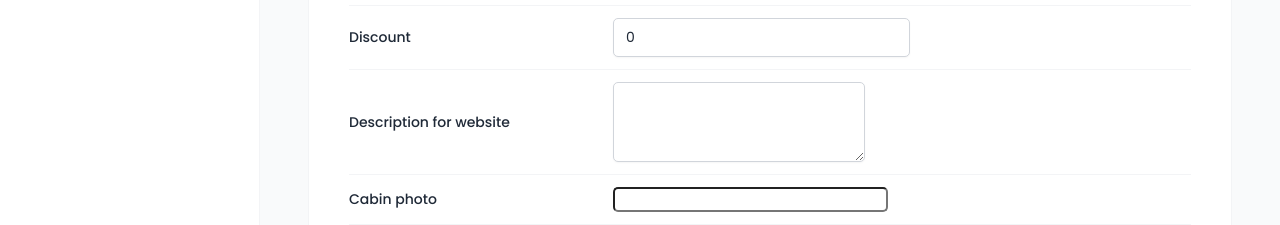
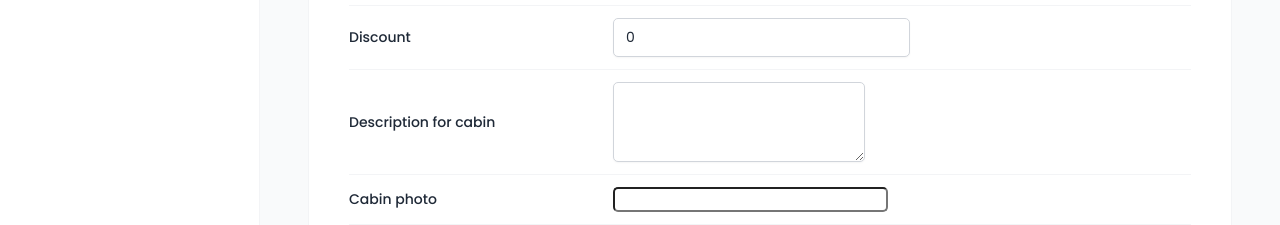
Before and after one commit to indunil-jay/meadow-sanctuary, a React (Vite) app: page /cabins in a window 1280 px wide. Both pictures are taken after a click on the button "Add new Cabin". Shown: the part 516-741 px from the top of the page. Built offline with nearby package versions, Linux system fonts and the light colour scheme; no server answers; the database is empty; a web font is replaced by a local one.

Commit message:
add createCabin form's functionality and valide using react-hook-form

```diff
--- a/package.json
+++ b/package.json
@@ -15,6 +15,7 @@
     "@tanstack/react-query-devtools": "^5.45.1",
     "react": "^18.2.0",
     "react-dom": "^18.2.0",
+    "react-hook-form": "^7.52.0",
     "react-hot-toast": "^2.4.1",
     "react-icons": "^5.2.1",
     "react-router-dom": "^6.23.1",
--- /dev/null
+++ b/src/components/forms/FormRow.tsx
@@ -0,0 +1,57 @@
+import { ReactElement } from "react";
+import styled from "styled-components";
+
+const StyledFormRow = styled.div`
+  display: grid;
+  align-items: center;
+  grid-template-columns: 24rem 1fr 1.2fr;
+  gap: 2.4rem;
+
+  padding: 1.2rem 0;
+
+  &:first-child {
+    padding-top: 0;
+  }
+
+  &:last-child {
+    padding-bottom: 0;
+  }
+
+  &:not(:last-child) {
+    border-bottom: 1px solid var(--color-grey-100);
+  }
+
+  &:has(button) {
+    display: flex;
+    justify-content: flex-end;
+    gap: 1.2rem;
+  }
+`;
+
+const Label = styled.label`
+  font-weight: 500;
+`;
+
+const Error = styled.span`
+  font-size: 1.4rem;
+  color: var(--color-red-700);
+`;
+
+type Props = {
+  children: ReactElement<{ id?: string }>;
+  label: string;
+  error?: string;
+  orientation?: string;
+};
+
+const FormRow = ({ label, error, children }: Props) => {
+  return (
+    <StyledFormRow>
+      {label && <Label htmlFor={children?.props?.id}>{label}</Label>}
+      {children}
+      {error && <Error>{error}</Error>}
+    </StyledFormRow>
+  );
+};
+
+export default FormRow;
--- a/src/features/cabins/CreateCabinForm.tsx
+++ b/src/features/cabins/CreateCabinForm.tsx
@@ -4,8 +4,13 @@
 import { Textarea } from "../../components/forms/Textarea";
 import FileInput from "../../components/forms/FileInput";
 import Button from "../../components/ui/Button";
+import { SubmitHandler, useForm } from "react-hook-form";
+import { useMutation, useQueryClient } from "@tanstack/react-query";
+import { TCabin, createCabin } from "../../services/apiCabins";
+import toast from "react-hot-toast";
+import FormRow from "../../components/forms/FormRow";
 
-const FormRow = styled.div`
+const StyledFormRow = styled.div`
   display: grid;
   align-items: center;
   grid-template-columns: 24rem 1fr 1.2fr;
@@ -36,47 +41,129 @@
   font-weight: 500;
 `;
 
-function CreateCabinForm() {
+type CreateCabinFormData = {
+  name: string;
+  maxCapacity: number;
+  regularPrice: number;
+  discount: number;
+  description: string;
+  image: FileList;
+};
+
+const CreateCabinForm = () => {
+  const { register, handleSubmit, reset, getValues, formState } =
+    useForm<CreateCabinFormData>();
+  const { errors } = formState;
+  const queryClient = useQueryClient();
+
+  const { mutate, isPending: isCreating } = useMutation({
+    mutationFn: createCabin,
+    onSuccess: () => {
+      toast.success("New cabin successfully created.");
+      queryClient.invalidateQueries({
+        queryKey: ["cabins"],
+      });
+      reset();
+    },
+    onError: (error) => {
+      toast.error(error.message);
+    },
+  });
+
+  const onSubmitForm: SubmitHandler<CreateCabinFormData> = (data) => {
+    // TODO:image
+    const newCabin: Omit<TCabin, "id" | "created_at" | "image"> = {
+      name: data.name,
+      maxCapacity: data.maxCapacity,
+      regularPrice: data.regularPrice,
+      discount: data.discount,
+      description: data.description,
+    };
+
+    mutate(newCabin as TCabin);
+  };
+
   return (
-    <Form>
-      <FormRow>
-        <Label htmlFor="name">Cabin name</Label>
-        <Input type="text" id="name" />
+    <Form onSubmit={handleSubmit(onSubmitForm)}>
+      <FormRow label="Cabin name" error={errors.name?.message}>
+        <Input
+          disabled={isCreating}
+          type="text"
+          id="name"
+          {...register("name", { required: "This Filed is Required." })}
+        />
       </FormRow>
 
-      <FormRow>
-        <Label htmlFor="maxCapacity">Maximum capacity</Label>
-        <Input type="number" id="maxCapacity" />
+      <FormRow label="Maximum capacity" error={errors.maxCapacity?.message}>
+        <Input
+          disabled={isCreating}
+          type="number"
+          id="maxCapacity"
+          {...register("maxCapacity", {
+            required: "This Filed is Required.",
+            min: {
+              value: 1,
+              message: "Capacity should be at least 1",
+            },
+          })}
+        />
       </FormRow>
 
-      <FormRow>
-        <Label htmlFor="regularPrice">Regular price</Label>
-        <Input type="number" id="regularPrice" />
+      <FormRow label="Regular price" error={errors.regularPrice?.message}>
+        <Input
+          disabled={isCreating}
+          type="number"
+          id="regularPrice"
+          {...register("regularPrice", {
+            required: "This Filed is Required.",
+            min: {
+              value: 1,
+              message: "Price should be at least 1",
+            },
+          })}
+        />
       </FormRow>
 
-      <FormRow>
-        <Label htmlFor="discount">Discount</Label>
-        <Input type="number" id="discount" defaultValue={0} />
+      <FormRow label="Discount" error={errors.discount?.message}>
+        <Input
+          disabled={isCreating}
+          type="number"
+          id="discount"
+          defaultValue={0}
+          {...register("discount", {
+            required: "This Filed is Required.",
+            validate: (value) =>
+              value <= getValues().regularPrice ||
+              "Discount should be less than regular price.",
+          })}
+        />
       </FormRow>
 
-      <FormRow>
-        <Label htmlFor="description">Description for website</Label>
-        <Textarea id="description" defaultValue="" />
+      <FormRow
+        label="Description for cabin"
+        error={errors.description?.message}
+      >
+        <Textarea
+          disabled={isCreating}
+          id="description"
+          defaultValue=""
+          {...register("description", { required: "This Filed is Required." })}
+        />
       </FormRow>
 
-      <FormRow>
+      <StyledFormRow>
         <Label htmlFor="image">Cabin photo</Label>
         <FileInput id="image" accept="image/*" />
-      </FormRow>
+      </StyledFormRow>
 
-      <FormRow>
-        <Button variation="secondary" type="reset">
+      <StyledFormRow>
+        <Button disabled={isCreating} variation="secondary" type="reset">
           Cancel
         </Button>
-        <Button>Edit cabin</Button>
-      </FormRow>
+        <Button disabled={isCreating}>Edit cabin</Button>
+      </StyledFormRow>
     </Form>
   );
-}
+};
 
 export default CreateCabinForm;
--- a/src/layouts/AppLayout.tsx
+++ b/src/layouts/AppLayout.tsx
@@ -13,6 +13,7 @@
 const Main = styled.main`
   background-color: var(--color-grey-50);
   padding: 4rem 4.8rem 6.4rem;
+  overflow: scroll;
 `;
 
 const Container = styled.div`
--- a/src/pages/Cabins.tsx
+++ b/src/pages/Cabins.tsx
@@ -6,7 +6,7 @@
 const Cabins = () => {
   const [showForm, setShowForm] = useState<boolean>(false);
   useEffect(() => {
-    getCabins().then((data) => console.log(data));
+    getCabins();
   }, []);
 
   return (
--- a/src/services/apiCabins.ts
+++ b/src/services/apiCabins.ts
@@ -30,3 +30,17 @@
     throw new Error("Cabins could not be deleted.");
   }
 };
+
+export const createCabin = async (cabin: TCabin) => {
+  const { data, error } = await supabase
+    .from("cabins")
+    .insert([cabin]) //this works because form registed ids are exatly with supabase columns name
+    .select();
+
+  if (error) {
+    console.log(error);
+    throw new Error("Cabins could not be created.");
+  }
+
+  return data;
+};
```
Also changed, not shown: 1 other file (tests, documents, lock files or other folders).
